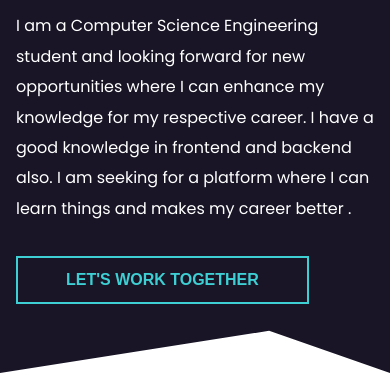
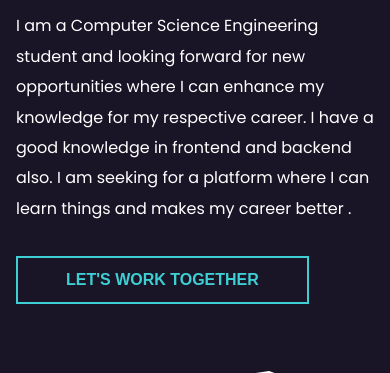
Before and after one commit to ekanshrajpal14/Portfolio, a plain HTML site: page index.html in a window 390 px wide. Shown: the part 471-844 px from the top of the page. Drawn offline with nearby package versions, Linux system fonts and the light colour scheme.

Commit message:
add this

```diff
--- a/style.css
+++ b/style.css
@@ -148,7 +148,7 @@ header nav .branding {
 
     .first_page {
         background-color: #191526;
-        height: 100vh;
+        height: 105vh;
     }
 
     .logo_ekku {
```
